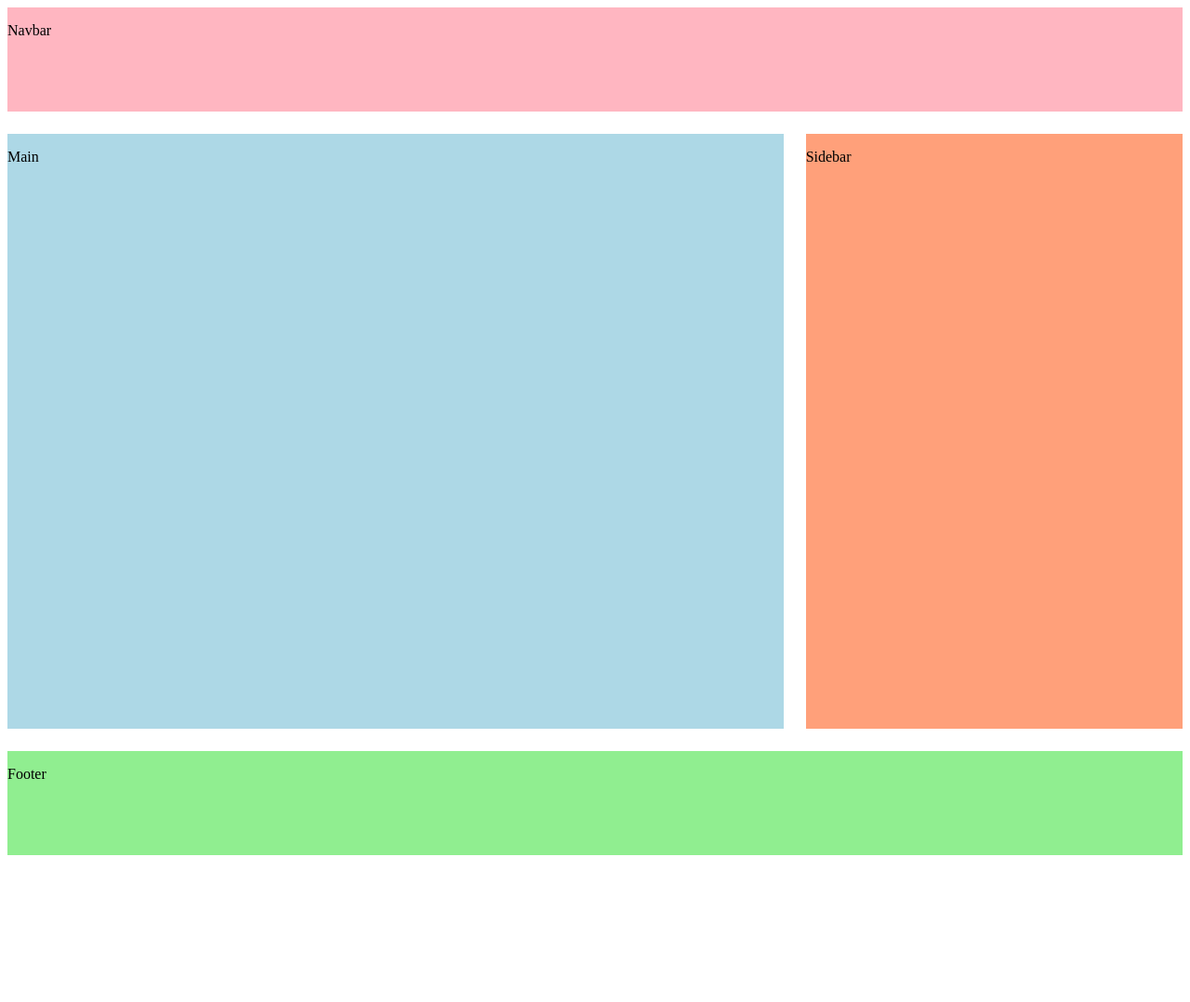
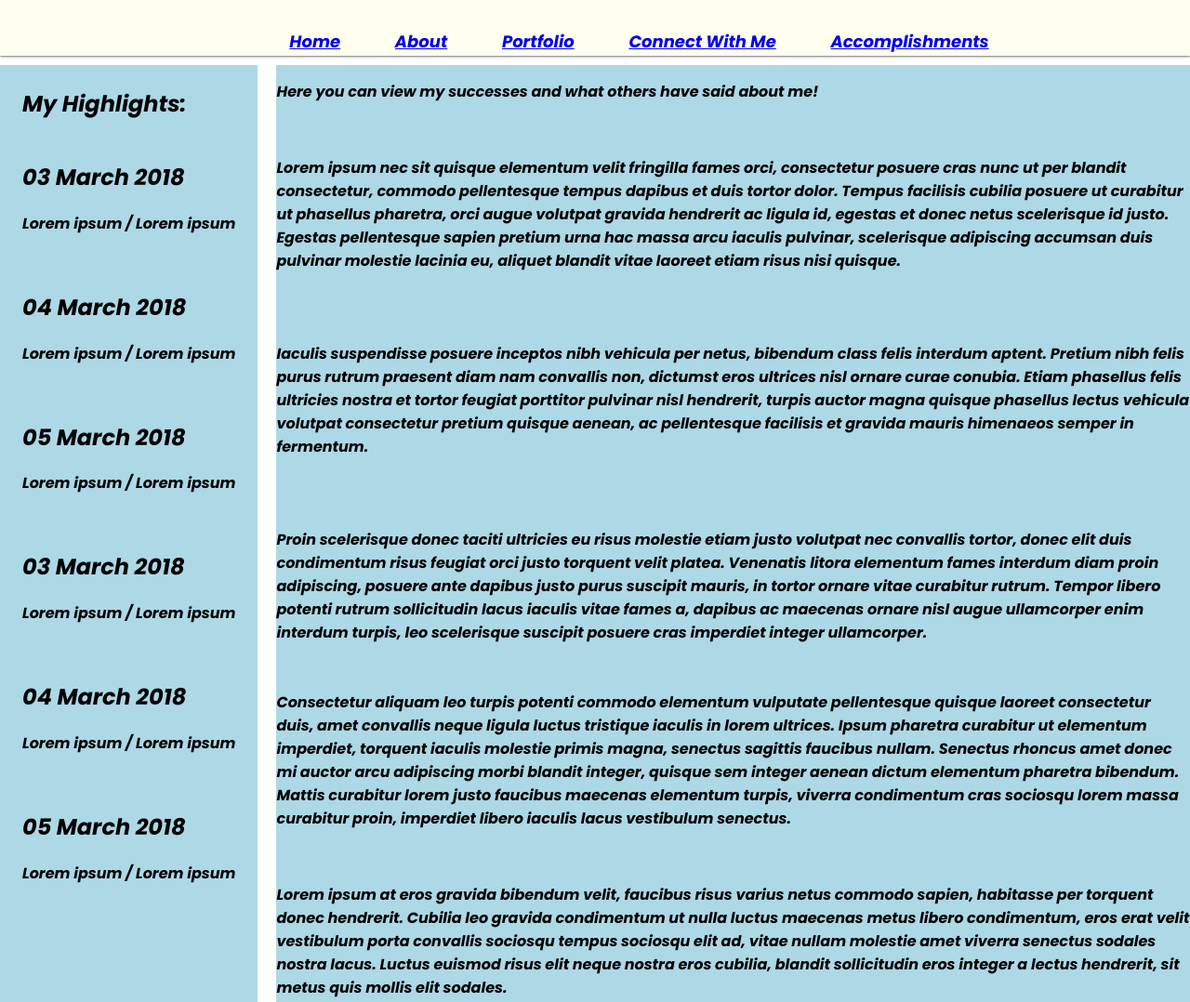
Before and after one commit to mmorgan33/New-Personal-Website, a plain HTML site: page success.html in a window 1280 px wide. Shown: the top 1078 px of the page at 93% size. Before the commit the page ends 928 px from the top, so only its background shows below. Drawn offline with Linux system fonts and the light colour scheme.

Commit message:
pushing changes to pages

```diff
--- a/success.css
+++ b/success.css
@@ -1,8 +1,27 @@
+body {
+	margin: 0px;
+	padding: 0px;
+	font-family: 'Poppins', sans-serif;
+}
+
+.success-wrapper {
+	margin: 0;
+	padding: 0.5rem;
+}
+
+.success-wrapper > h1, .success-box {
+	margin: 0.5rem;
+	padding: 0.5rem;
+
+}
+
 .grid-container {
 	display: grid;
-	gap: 1.5rem;
+	gap: 20px 20px;
     margin: 0 auto;
-    grid-template-columns: repeat(3, 1fr);
+    grid-template-columns: repeat(3fr, 1fr);
+	grid-template-rows: 50px auto 70px;
+	grid-auto-columns: minmax(100px, auto);
 	grid-template-areas:
 		'nav nav nav'
 		'main main sidebar'
@@ -12,23 +31,35 @@
 
 .item-one {
 	grid-area: nav;
-	background-color: lightpink;
-    height: 7rem;
+	background-color: ivory;
+	padding: 15px;
+	text-align: center;
+    box-shadow: 0 0 3px black;
+	height: 30px;
+}
+
+.item-one li {
+	display: inline;
+    padding-left: 55px;
+    font-size: 18px;
 }
 
 .item-two {
 	grid-area: main;
 	background-color: lightblue;
-    height: 40rem;
+
 }
 
 .item-three {
 	grid-area: footer;
-	background-color: lightgreen;
-    height: 7rem;
+	background-color: ivory;
+	padding: 15px;
+    text-align: center;
+    box-shadow: 0 0 3px black;
+
 }
 
 .item-four {
 	grid-area: sidebar;
-	background-color: lightsalmon;
+	background-color: lightblue;
 }
--- a/success.html
+++ b/success.html
@@ -5,29 +5,109 @@
     <meta name="viewport" content="width=device-width, initial-scale=1.0">
     <title>My Accomplishments</title>
     <link rel="stylesheet" href="success.css">
+	<link rel="preconnect" href="https://fonts.googleapis.com">
+<link rel="preconnect" href="https://fonts.gstatic.com" crossorigin>
+<link href="https://fonts.googleapis.com/css2?family=Poppins:ital,wght@1,700&display=swap" rel="stylesheet">
 </head>
 <body>
     <main>
         <div class="grid-container">
 			<div class="item-one">
-				<p>Navbar</p>
+				<ul>
+					<li><a href="index.html">Home</a></li>
+					<li><a href="about.html">About</a></li>
+					<li><a href="portfolio.html">Portfolio</a></li>
+					<li><a href="https://www.linkedin.com">Connect With Me</a></li>
+					<li><a href="success.html">Accomplishments</a></li>
+				</ul>
 			</div>
-			<div class="item-one"><p>Navbar</p></div>
-			<div class="item-one"><p>Navbar</p></div>
-			<div class="item-two"><p>Navbar</p></div>
-			<div class="item-two"><p>Main</p></div>
-			<div class="item-two"><p>Main</p></div>
-			<div class="item-four"><p>Sidebar</p></div>
-			<div class="item-four"><p>Sidebar</p></div>
-			<div class="item-four"><p>Sidebar</p></div>
-			<div class="item-three"><p>Footer</p></div>
-			<div class="item-three"><p>Footer</p></div>
-			<div class="item-three"><p>Footer</p></div>
-		</div>
 
+			<div class="item-two">
+				<article class="success-wrapper">
+					<h1>My Highlights:</h1>
 
+					<article class="success-box">
 
+					  <h2>03 March 2018</h2>
+
+					  <p><span>Lorem ipsum / Lorem ipsum </span></p>
+
+					</article>
+					<article class="success-box">
+
+					  <h2>04 March 2018</h2>
+
+					  <p><span>Lorem ipsum / Lorem ipsum</span></p>
+
+					</article>
+					<article class="success-box">
+
+					  <h2>05 March 2018</h2>
+
+					  <p><span>Lorem ipsum / Lorem ipsum</span></p>
+
+					</article>
+					<article class="success-box">
+
+						<h2>03 March 2018</h2>
+
+						<p><span>Lorem ipsum / Lorem ipsum</span></p>
+
+					  </article>
+					  <article class="success-box">
+
+						<h2>04 March 2018</h2>
+
+						<p><span>Lorem ipsum / Lorem ipsum</span></p>
+
+					  </article>
+					  <article class="success-box">
+
+						<h2>05 March 2018</h2>
+
+						<p><span>Lorem ipsum / Lorem ipsum</span></p>
+
+				</article>
+
+			</div>
+
+			<div class="item-four">
+				<p>Here you can view my successes and what others have said about me!</p>
+				<br>
+				<p>
+					Lorem ipsum nec sit quisque elementum velit fringilla fames orci, consectetur posuere cras nunc ut per blandit consectetur, commodo pellentesque tempus dapibus et duis tortor dolor. Tempus facilisis cubilia posuere ut curabitur ut phasellus pharetra, orci augue volutpat gravida hendrerit ac ligula id, egestas et donec netus scelerisque id justo. Egestas pellentesque sapien pretium urna hac massa arcu iaculis pulvinar, scelerisque adipiscing accumsan duis pulvinar molestie lacinia eu, aliquet blandit vitae laoreet etiam risus nisi quisque.
+					<br><br><br><br>
+Iaculis suspendisse posuere inceptos nibh vehicula per netus, bibendum class felis interdum aptent. Pretium nibh felis purus rutrum praesent diam nam convallis non, dictumst eros ultrices nisl ornare curae conubia. Etiam phasellus felis ultricies nostra et tortor feugiat porttitor pulvinar nisl hendrerit, turpis auctor magna quisque phasellus lectus vehicula volutpat consectetur pretium quisque aenean, ac pellentesque facilisis et gravida mauris himenaeos semper in fermentum.
+<br><br><br><br>
+Proin scelerisque donec taciti ultricies eu risus molestie etiam justo volutpat nec convallis tortor, donec elit duis condimentum risus feugiat orci justo torquent velit platea. Venenatis litora elementum fames interdum diam proin adipiscing, posuere ante dapibus justo purus suscipit mauris, in tortor ornare vitae curabitur rutrum. Tempor libero potenti rutrum sollicitudin lacus iaculis vitae fames a, dapibus ac maecenas ornare nisl augue ullamcorper enim interdum turpis, leo scelerisque suscipit posuere cras imperdiet integer ullamcorper.
+<br><br><br>
+Consectetur aliquam leo turpis potenti commodo elementum vulputate pellentesque quisque laoreet consectetur duis, amet convallis neque ligula luctus tristique iaculis in lorem ultrices. Ipsum pharetra curabitur ut elementum imperdiet, torquent iaculis molestie primis magna, senectus sagittis faucibus nullam. Senectus rhoncus amet donec mi auctor arcu adipiscing morbi blandit integer, quisque sem integer aenean dictum elementum pharetra bibendum. Mattis curabitur lorem justo faucibus maecenas elementum turpis, viverra condimentum cras sociosqu lorem massa curabitur proin, imperdiet libero iaculis lacus vestibulum senectus.
+				</p>
+				<br>
+				<p>
+Lorem ipsum at eros gravida bibendum velit, faucibus risus varius netus commodo sapien, habitasse per torquent donec hendrerit. Cubilia leo gravida condimentum ut nulla luctus maecenas metus libero condimentum, eros erat velit vestibulum porta convallis sociosqu tempus sociosqu elit ad, vitae nullam molestie amet viverra senectus sodales nostra lacus. Luctus euismod risus elit neque nostra eros cubilia, blandit sollicitudin eros integer a lectus hendrerit, sit metus quis mollis elit sodales.
+				</p>
+				<br>
+				<p>
+					Tortor nisl tristique taciti, aliquam porttitor scelerisque, est consectetur. Cras viverra netus pellentesque dictum sodales egestas arcu id augue, elementum nisi ante nec gravida libero urna curae, etiam suscipit sagittis felis class fringilla purus nunc. Vulputate at vitae sagittis curabitur id adipiscing mi nostra elementum, curabitur facilisis convallis posuere nunc nostra inceptos tempus odio lobortis, congue laoreet felis sociosqu quisque lobortis quam donec.
+				</p>
+			</div>
+
+			<div class="item-three">
+				<div>
+					<p>Michael Morgan</p>
+				</div>
+				<a href="email.com">
+				<img width="50"
+				src="Email-icon.png"
+				alt="Picture of an envelope.">
+			  </a>
+			  <a href="https://www.linkedin.com">
+				<img width="50"
+				src="Linkedin.png"
+				alt="Picture of the Linkedin logo.">
+			  </a>
+			</div>
     </main>
-
 </body>
 </html>
```
Also changed, not shown: index.html (+1 -1 lines).
